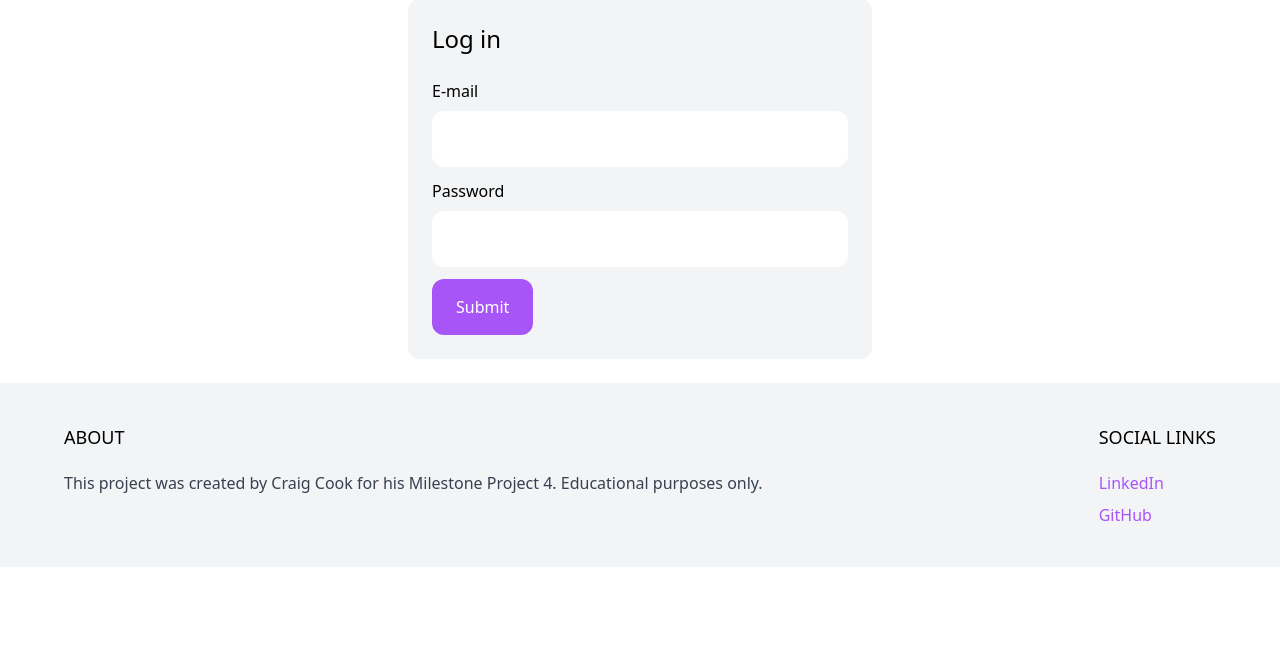
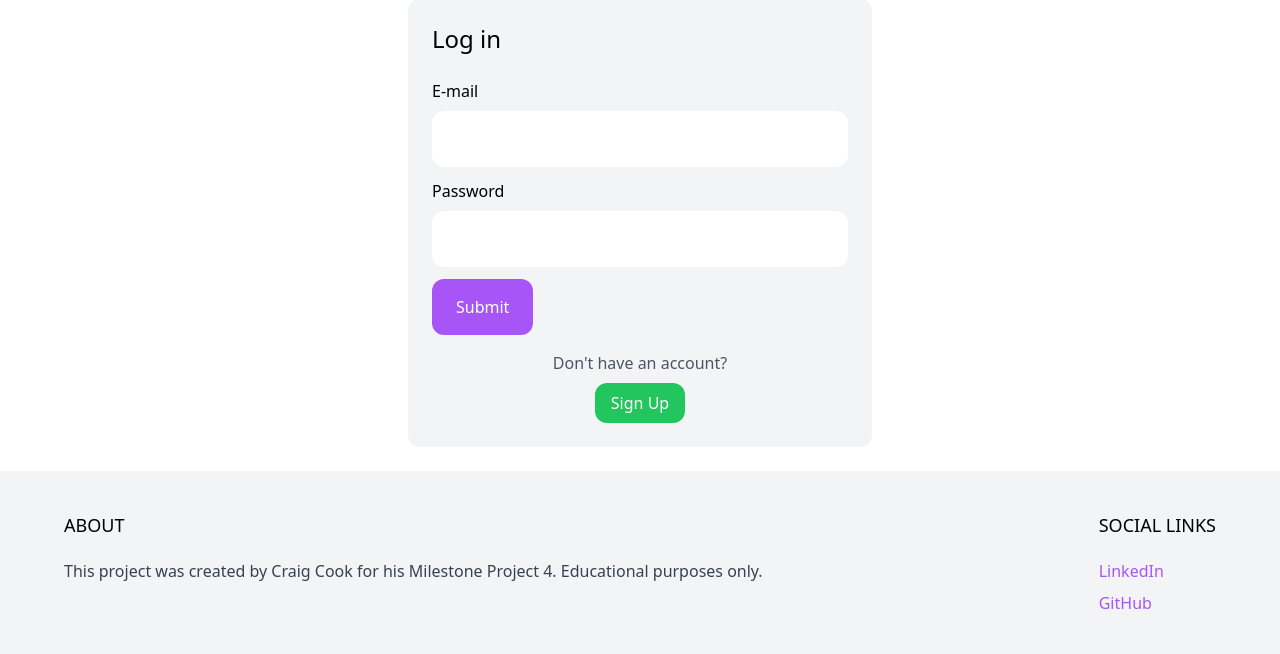
Before and after one commit to CrLeCook/MS_4, a Django app: page /login/ in a window 1280 px wide. Shown: the part 102-756 px from the top of the page. Run offline with Django 4.2, Linux system fonts and the light colour scheme; some libraries are stand-ins or nearby versions.

Commit message:
sign up button added to log in

```diff
--- a/project/core/templates/core/login.html
+++ b/project/core/templates/core/login.html
@@ -40,6 +40,11 @@
                 <button class="py-4 px-6 rounded-xl text-white bg-purple-500 hover:bg-purple-700">Submit</button>
             </div>
         </form>
+
+        <div class="mt-4 text-center">
+            <p class="text-gray-600">Don't have an account?</p>
+            <a href="{% url 'signup' %}" class="mt-2 inline-block py-2 px-4 text-white bg-green-500 hover:bg-green-700 rounded-xl">Sign Up</a>
+        </div>
     </div>
 </div>
 {% endblock %}
```
Also changed, not shown: project/db.sqlite3.
